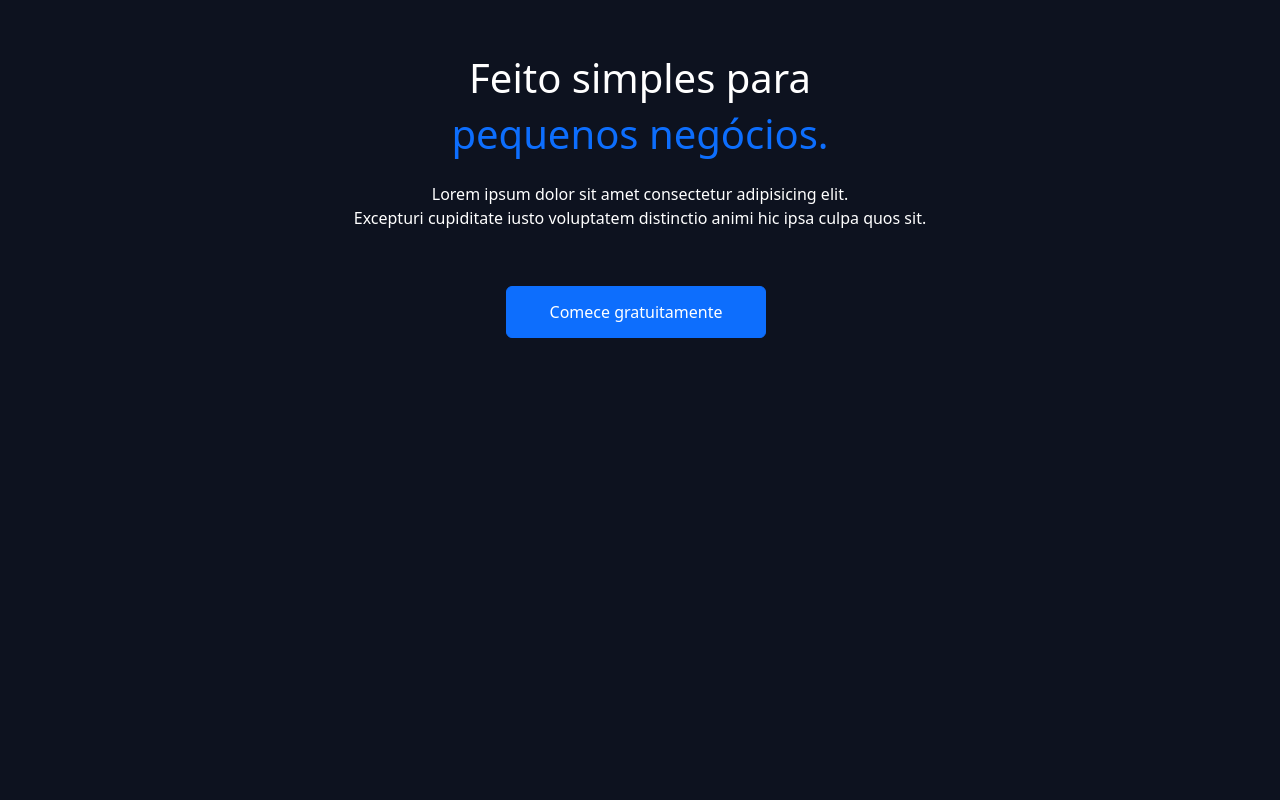
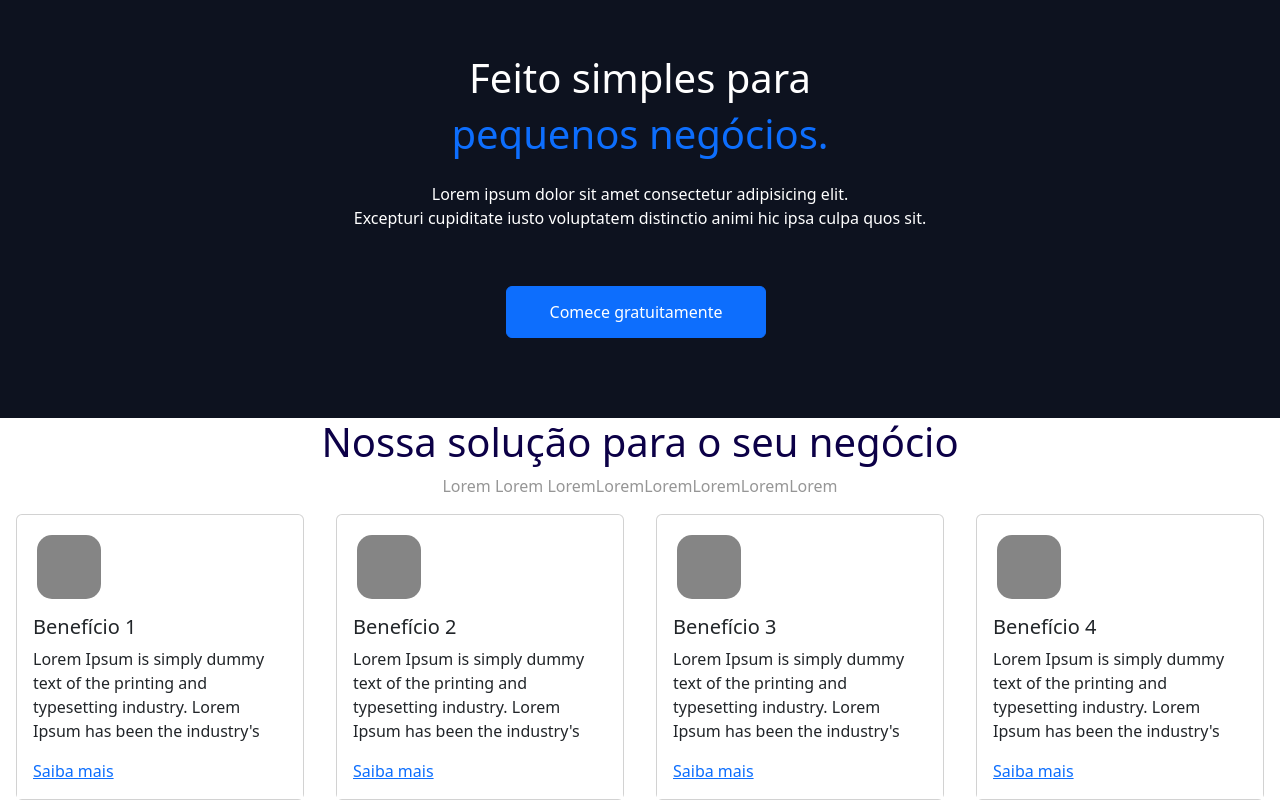
Before and after one commit to AlvarezGui/takout-lp, a Next.js app: page / in a window 1280 px wide. Shown: the part 258-1058 px from the top of the page. Before the commit the page ends 800 px from the top, so only its background shows below. Built offline with nearby package versions, Linux system fonts and the light colour scheme.

Commit message:
Add files via upload

```diff
--- a/components/meio.jsx
+++ b/components/meio.jsx
@@ -17,6 +17,9 @@ export default function Meio(){
             <div className="text-center">
                 <button className="btn btnCont btn-primary me-2 cor-letra" type="button">Comece gratuitamente</button>
             </div>
+
+          {/* placeHolder */}
+          <div className="placeHolder1"></div>
     </div>
         </>
     );
--- a/components/solucao.jsx
+++ b/components/solucao.jsx
@@ -1,7 +1,63 @@
+import Button from 'react-bootstrap/Button';
+import Card from 'react-bootstrap/Card';
+
 export default function solucao(){
     return(
         <>
+            <div className="fundoSolu">
 
+                {/* titulo */}
+                <div className="tituloSolu" id='solucao'>
+                    <h1>Nossa solução para o seu negócio</h1>
+                    <p> Lorem Lorem LoremLoremLoremLoremLoremLorem</p>
+                </div>
+
+                <div className='cardsSolu'>
+                    <Card style={{ width: '18rem'}}>
+                        <div className='placeHolder2'></div>
+                        <Card.Body className="cardSoluFundo">
+                            <Card.Title className="cardSoluFundo">Benefício 1</Card.Title>
+                            <Card.Text className="cardSoluFundo">
+                            Lorem Ipsum is simply dummy text of the printing and typesetting industry. Lorem Ipsum has been the industry's
+                            </Card.Text>
+                            <a variant="primary" className="cardSoluFundo">Saiba mais</a>
+                        </Card.Body>
+                    </Card>
+
+                    <Card style={{ width: '18rem'}}>
+                        <div className='placeHolder2'></div>
+                        <Card.Body className="cardSoluFundo">
+                            <Card.Title className="cardSoluFundo">Benefício 2</Card.Title>
+                            <Card.Text className="cardSoluFundo">
+                            Lorem Ipsum is simply dummy text of the printing and typesetting industry. Lorem Ipsum has been the industry's
+                            </Card.Text>
+                            <a variant="primary" className="cardSoluFundo">Saiba mais</a>
+                        </Card.Body>
+                    </Card>
+
+                    <Card style={{ width: '18rem'}}>
+                        <div className='placeHolder2'></div>
+                        <Card.Body className="cardSoluFundo">
+                            <Card.Title className="cardSoluFundo">Benefício 3</Card.Title>
+                            <Card.Text className="cardSoluFundo">
+                            Lorem Ipsum is simply dummy text of the printing and typesetting industry. Lorem Ipsum has been the industry's
+                            </Card.Text>
+                            <a variant="primary" className="cardSoluFundo">Saiba mais</a>
+                        </Card.Body>
+                    </Card>
+
+                    <Card style={{ width: '18rem'}}>
+                        <div className='placeHolder2'></div>
+                        <Card.Body className="cardSoluFundo">
+                            <Card.Title className="cardSoluFundo">Benefício 4</Card.Title>
+                            <Card.Text className="cardSoluFundo">
+                            Lorem Ipsum is simply dummy text of the printing and typesetting industry. Lorem Ipsum has been the industry's
+                            </Card.Text>
+                            <a variant="primary" className="cardSoluFundo">Saiba mais</a>
+                        </Card.Body>
+                    </Card>
+                </div>
+            </div>
         </>
     )
 }
--- a/pages/index.jsx
+++ b/pages/index.jsx
@@ -10,6 +10,7 @@ export default function Home() {
     <div>
         <Header></Header>
         <Meio></Meio>
+        <Solucao></Solucao>
     </div>
   )
 }
--- a/styles/meu.css
+++ b/styles/meu.css
@@ -56,3 +56,53 @@
     width: 260px;
     height: 52px;
 }
+
+.placeHolder1{
+    background-color: #1F2024;
+    margin: 0 auto;
+    margin-top: 80px;
+    border-radius: 15px;
+}
+
+/* Solução
+      |
+      V   */
+
+.fundoSolu{
+    background-color: #ffff;
+    margin-top: 70px;
+}
+
+.tituloSolu{
+    text-align: center;
+    background-color: #ffff;
+}
+
+.tituloSolu h1{
+    color: #0C0047;
+    background-color: #ffff;
+}
+
+.tituloSolu p{
+    color: #969696;
+    background-color: #ffff;
+}
+
+.cardsSolu{
+    background-color: #ffff;
+    display: flex;
+    justify-content: space-around;
+}
+
+.cardSoluFundo{
+    background-color: #ffff;
+}
+
+.placeHolder2{
+    background-color: #858585;
+    border-radius: 15px;
+    margin-top: 20px;
+    margin-left: 20px;
+    width: 64px;
+    height: 64px;
+}
```
Also changed, not shown: 1 other file (tests, documents, lock files or other folders). Lines whose indentation alone changed are shown as unchanged.
